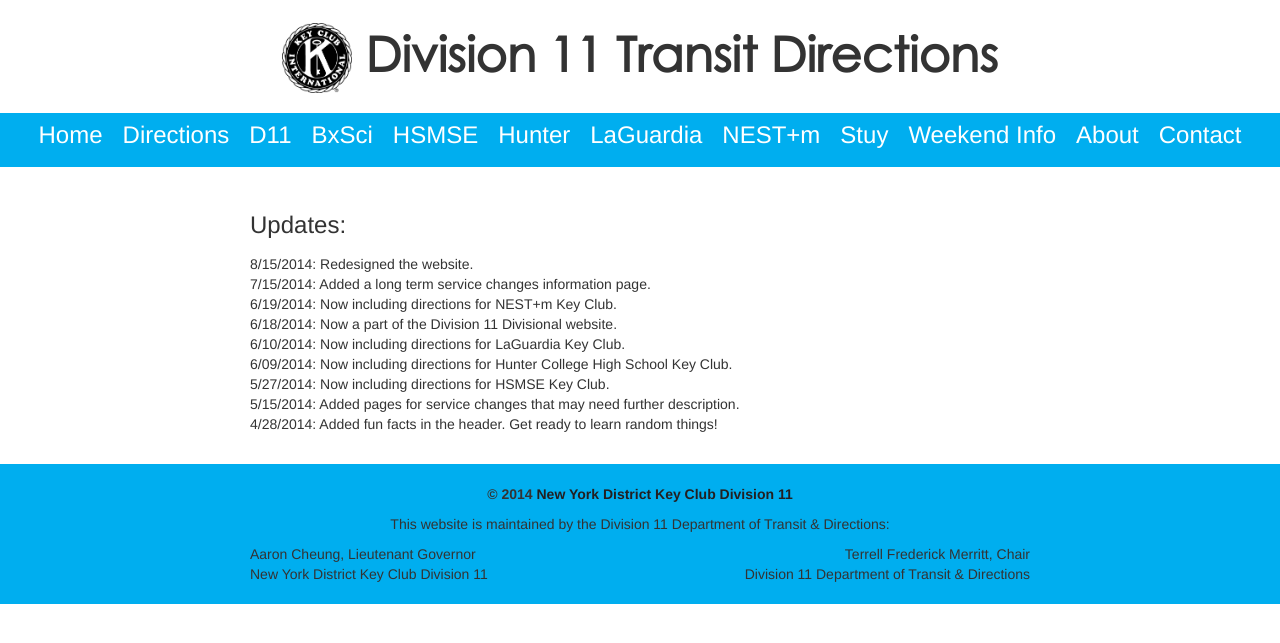
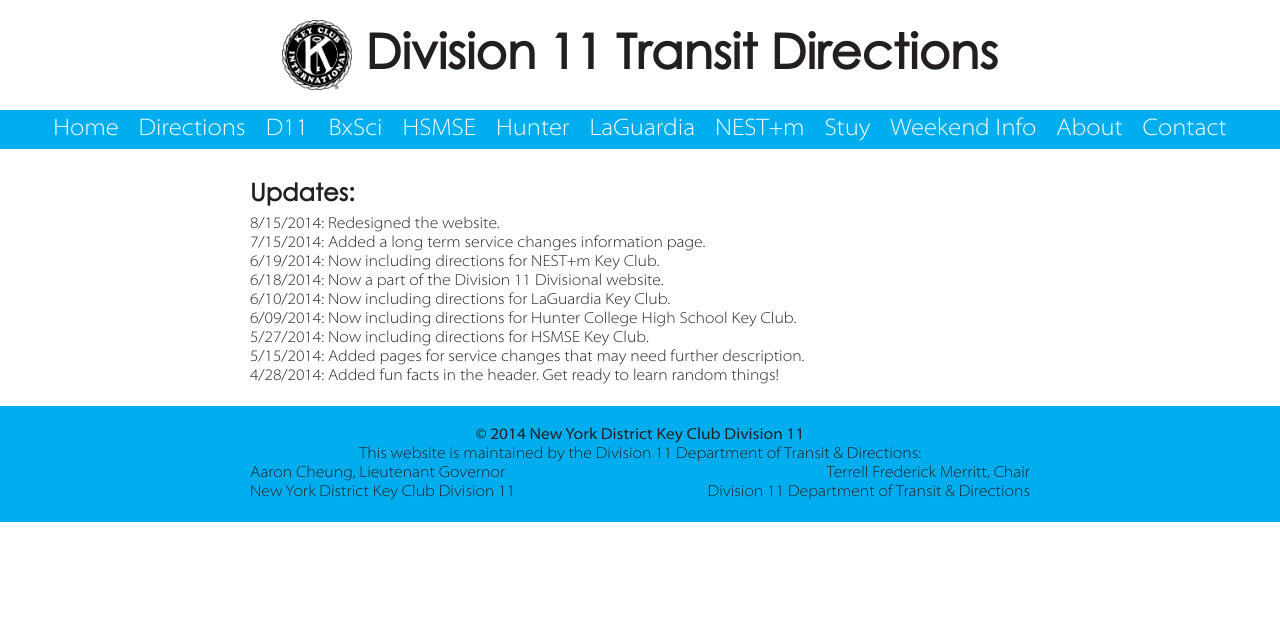
Before and after one commit to d11directions/d11directions.github.io, a Jekyll site: the page built from index.html, in a window 1280 px wide. Shown: the top 643 px of the page. Built offline with Jekyll 4.4.1, drawn with Linux system fonts in a browser that asks for light colours.

Commit message:
Reorder css sheets

```diff
--- a/_layouts/default.html
+++ b/_layouts/default.html
@@ -6,8 +6,8 @@
   <meta http-equiv="X-UA-Compatible" content="IE=edge,chrome=1">
   <meta name="viewport" content="width=device-width">
   <meta name="description" content="Transit directions to service events for clubs within Division 11 of the New York District of Key Club International.">
+  <link rel="stylesheet" type="text/css" media="screen" href="/css/bootstrap.min.css">
   <link rel="stylesheet" type="text/css" media="screen" href="/css/main.css">
-  <link rel="stylesheet" type="text/css" media="screen" href="/css/bootstrap.min.css">
   <script src="/js/jquery-1.11.1.min.js"></script>
   <script src="/js/bootstrap.min.js"></script>
   <title>{% unless page.url =='/index.html' %}{{ page.title }} | {% endunless %}Division 11 Transit Directions</title>
```
